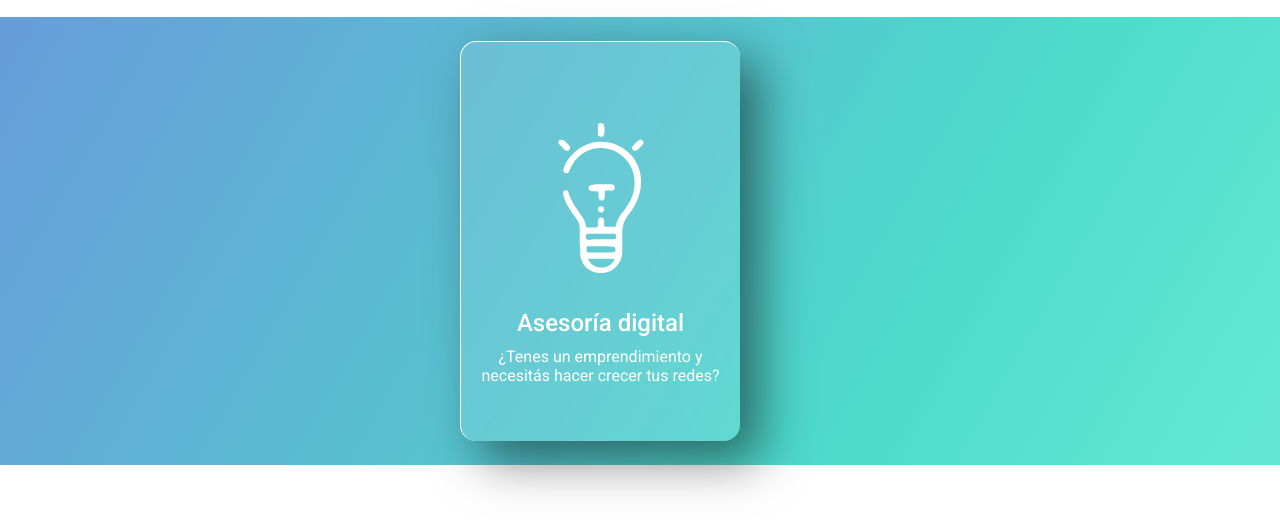
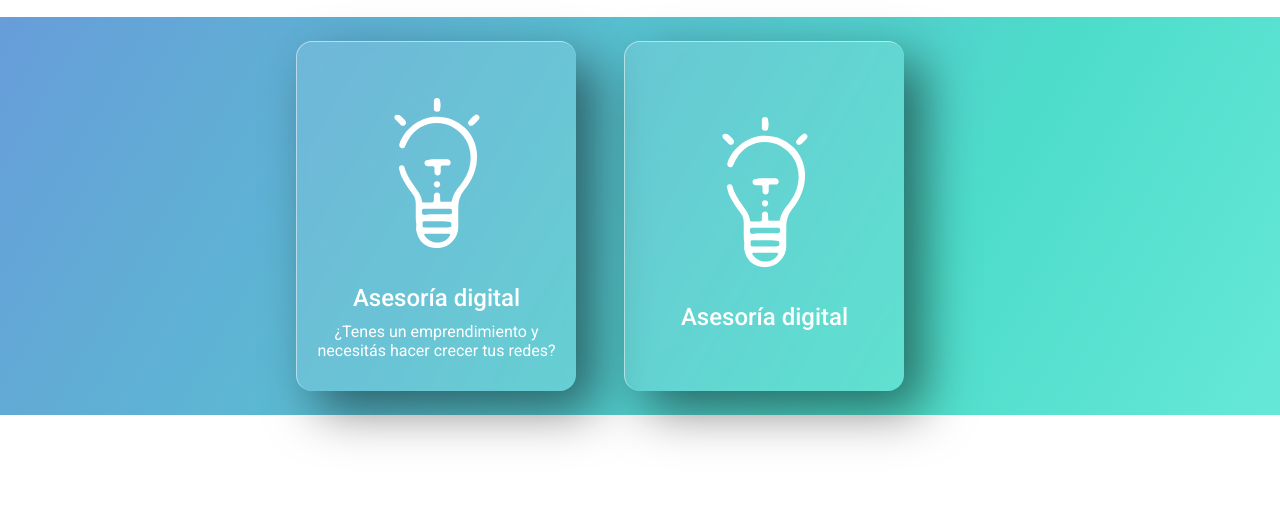
Before and after one commit to sanmoyano/oso-comunicacion, a website: page index.html in a window 1280 px wide. Shown: the part 100-630 px from the top of the page. Drawn offline with Linux system fonts and the light colour scheme.

Commit message:
correcion-color

```diff
--- a/index.html
+++ b/index.html
@@ -72,6 +72,14 @@
                         </p>
                     </div>
                 </div>
+                <div class="card-servicios">
+                    <div class="card-servicios-content">
+                        <img  src="./icons/foco_oso_amarillo.svg" alt="asesoría digital">
+                        <h2>Asesoría digital</h2>
+                        <!-- <p>¿Tenes un emprendimiento  y necesitás hacer crecer tus redes? -->
+                        </p>
+                    </div>
+                </div>
             </div>
         </section>
     </main>
--- a/scss/parciales/layout/_cards.scss
+++ b/scss/parciales/layout/_cards.scss
@@ -10,7 +10,7 @@
     .card-servicios {
         position: relative;
         width: 280px;
-        height: 400px;
+        height: 350px;
         margin: 2.4rem;
         box-shadow: $sombra;
         border-radius: 16px;
--- a/scss/parciales/utilities/_variables.scss
+++ b/scss/parciales/utilities/_variables.scss
@@ -21,7 +21,7 @@ $degrade6: #6DEBDB;
 
 //transparencia
 $sombra: 20px 20px 50px rgba(0, 0, 0, 0.5);
-$borde: 1px solid rgba(255, 255, 255, 1);
+$borde: 1px solid rgba(255, 255, 255, 0.5);
 $texto: rgba(255, 255, 255, 1);
 
 //contrastes
```
Also changed, not shown: css/main.css.
